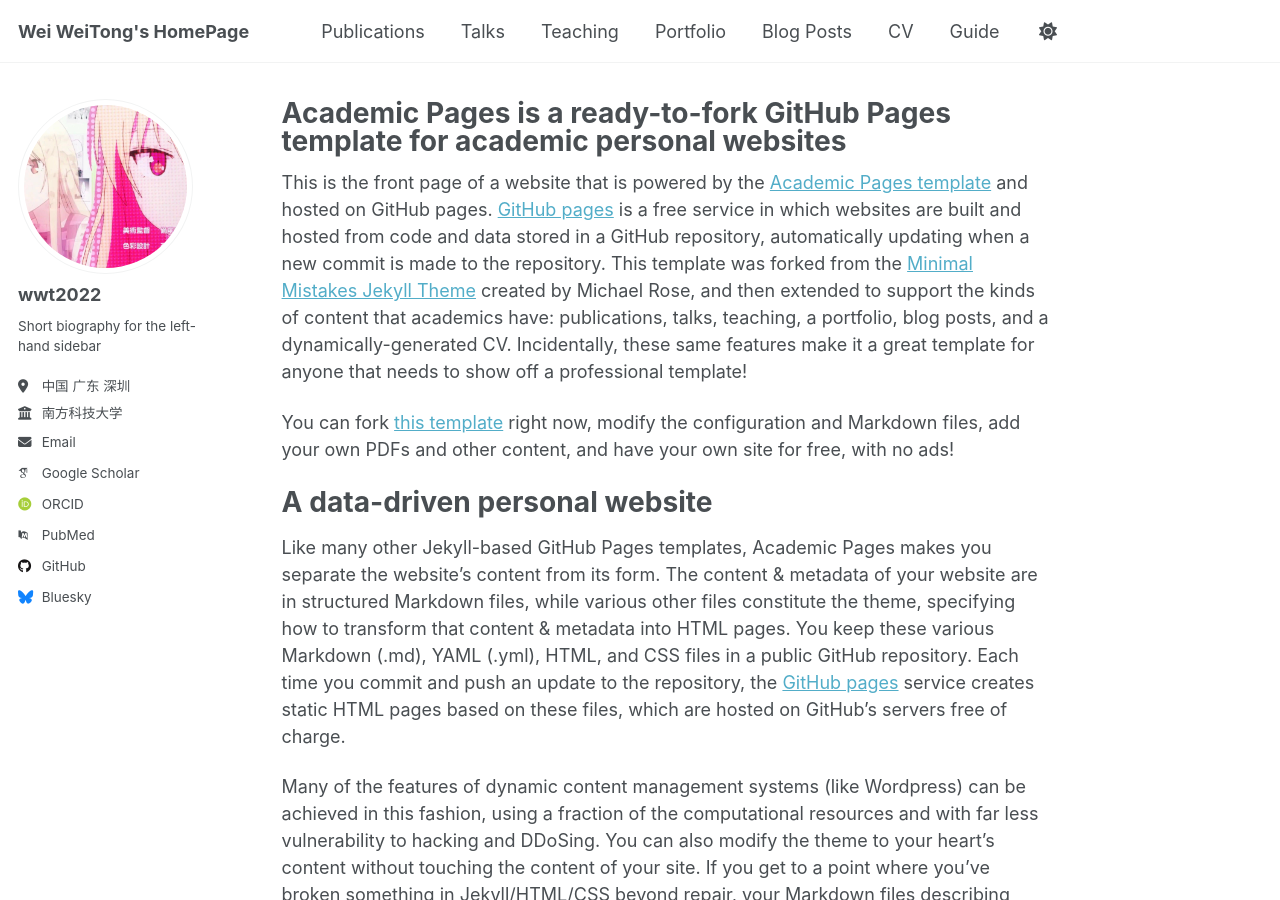
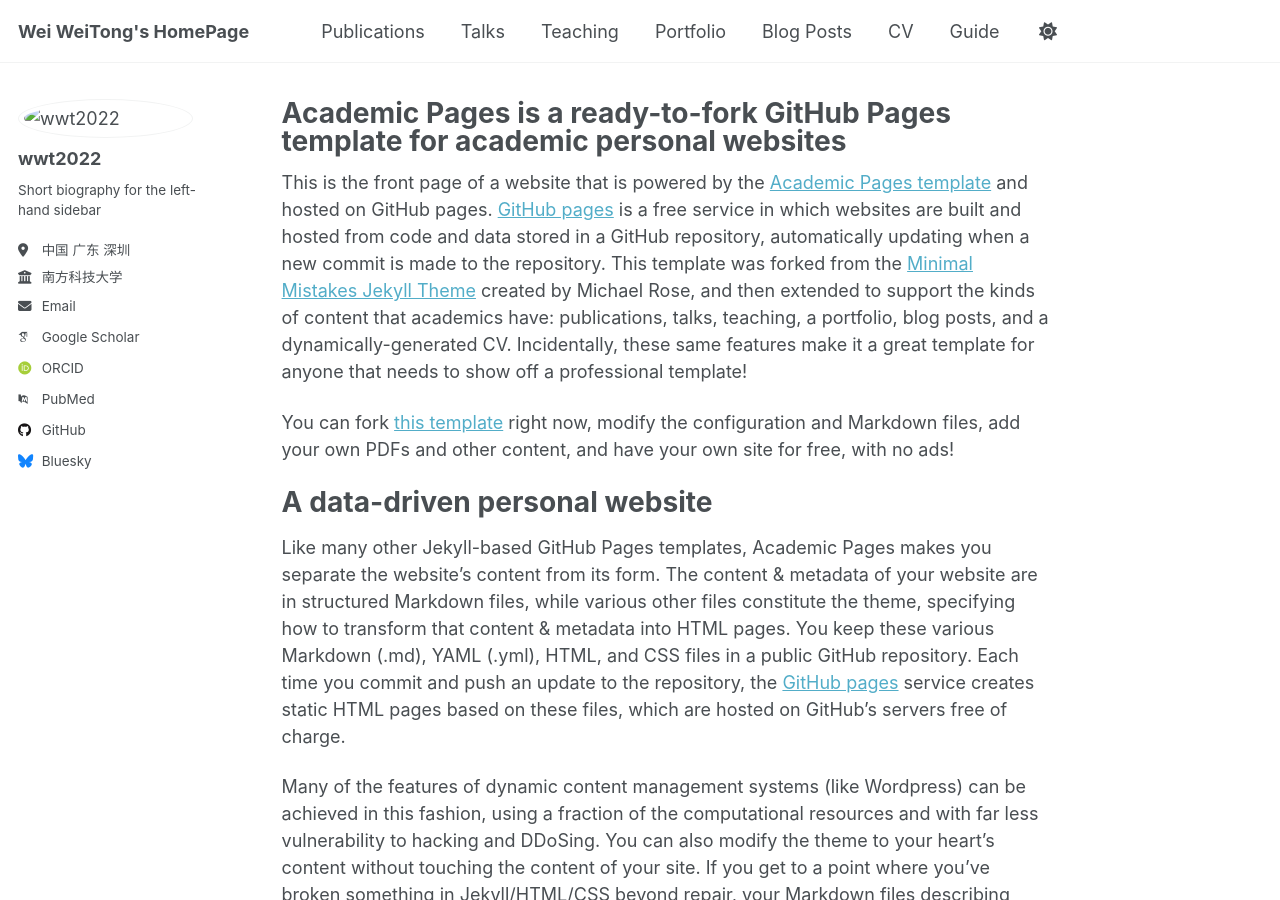
Before and after one commit to wwt2022/wwt2022.github.io, a Jekyll site: the page built from _pages/about.md, in a window 1280 px wide and 900 px high. Built offline with Jekyll 4.4.1, drawn with Linux system fonts in a browser that asks for light colours; some web fonts are replaced; a script that is not in the unit is left out.

Commit message:
Update _config.yml

```diff
--- a/_config.yml
+++ b/_config.yml
@@ -22,7 +22,7 @@ repository               : "academicpages/academicpages.github.io"
 #               Additional customization can be done by editing /_includes/author-profile.html
 author:
   # Biographic information
-  avatar           : "mashiro.jpg"
+  avatar           : /assets/images/mashiro.jpg
   name             : "wwt2022"
   pronouns         : # example: "she/her"
   bio              : "Short biography for the left-hand sidebar"
```
